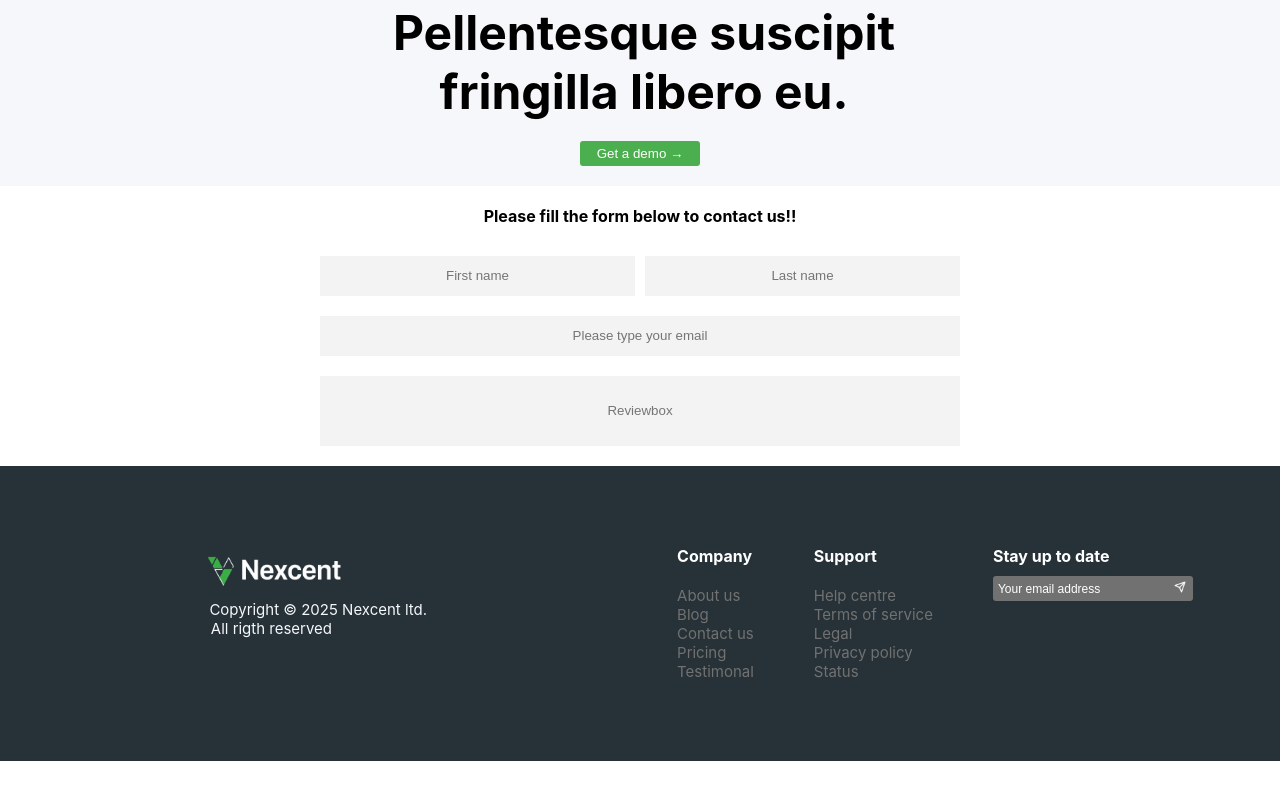
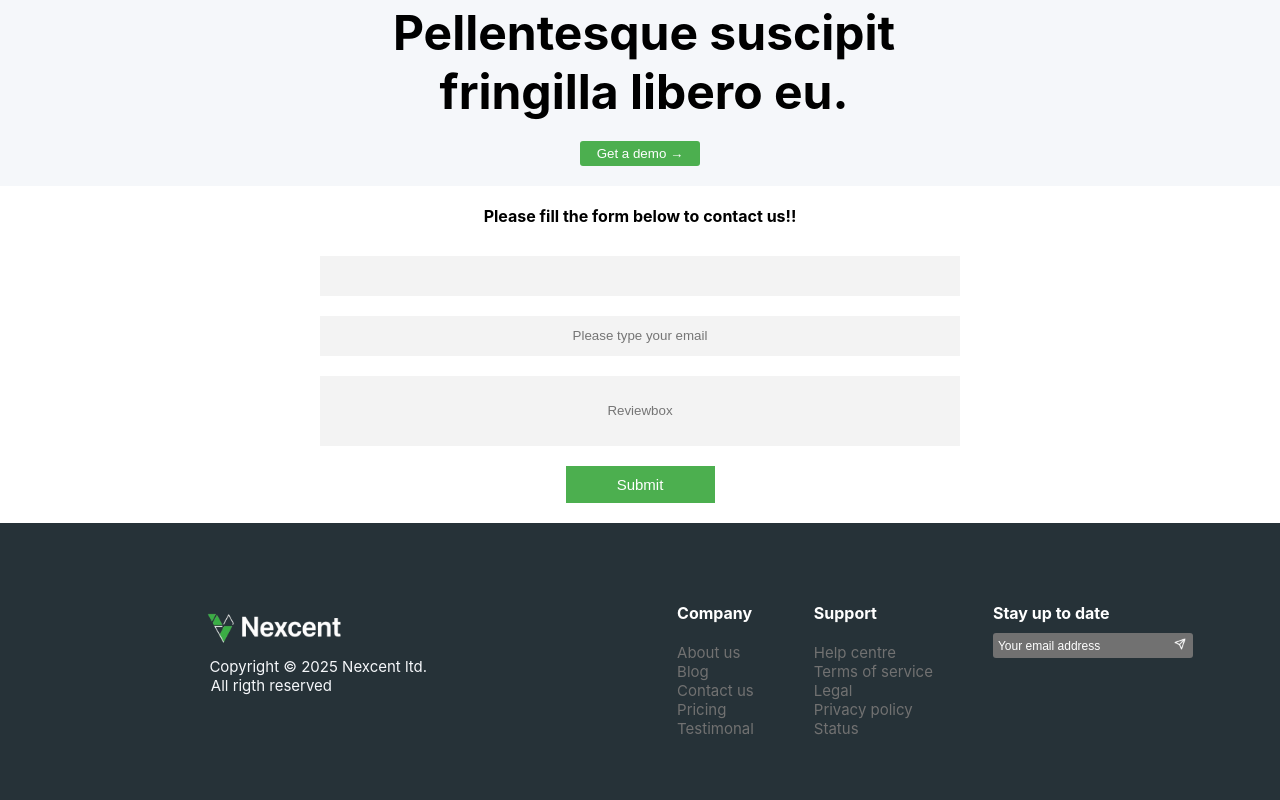
Before and after one commit to itsayusshh/Landing-Page, a React (Create React App) app: page / in a window 1280 px wide. Shown: the part 3702-4502 px from the top of the page. Before the commit the page ends 4463 px from the top, so only its background shows below. Built offline with nearby package versions, Linux system fonts and the light colour scheme.

Commit message:
added from and added email

```diff
--- a/package.json
+++ b/package.json
@@ -3,6 +3,7 @@
   "version": "0.1.0",
   "private": true,
   "dependencies": {
+    "@emailjs/browser": "^4.4.1",
     "@testing-library/dom": "^10.4.1",
     "@testing-library/jest-dom": "^6.8.0",
     "@testing-library/react": "^16.3.0",
--- /dev/null
+++ b/src/Button.js
@@ -0,0 +1,11 @@
+function Button({ buttonType = "button" }) {
+  return (
+    <>
+      <button type={buttonType} className="NB-2container-buttonss">
+        Submit
+      </button>
+    </>
+  );
+}
+
+export default Button;
--- a/src/Footer.js
+++ b/src/Footer.js
@@ -1,7 +1,34 @@
 import Logo from "./Nextcentlogo.png";
 import Airplane from "./airplane.png";
+import Button from "./Button.js";
+
+import React, { useRef } from "react";
+import emailjs from "@emailjs/browser";
 
 function Footer() {
+  const form = useRef();
+
+  const sendEmail = (e) => {
+    console.log("button click", e);
+    e.preventDefault();
+
+    emailjs
+      .sendForm("service_sdz97ym", "template_f2yyomm", form.current, {
+        publicKey: "q_l7Iktedxfb_Pqa3",
+      })
+      .then(
+        () => {
+          console.log("SUCCESS!");
+          form.current.reset();
+          alert("Success");
+        },
+        (error) => {
+          console.log("FAILED...", error.text);
+          alert("Failed");
+        }
+      );
+  };
+
   return (
     <>
       <div className="Pellentesque">
@@ -9,21 +36,26 @@ function Footer() {
         <button className="Pellentesque-button">Get a demo →</button>
       </div>
       <br />
-      <form className="ContactForm">
+      <form ref={form} onSubmit={sendEmail} className="ContactForm">
         <h4 className="Form">Please fill the form below to contact us!!</h4>
         <br />
         <div className="Row1">
-          <input className="text" placeholder="First name" />
-          <input type="text" placeholder="Last name" />
+          <input className="text" name="user_name" />
         </div>
         <br />
         <div className="Row2">
-          <input type="email" placeholder="Please type your email" />
+          <input
+            type="email"
+            name="user_email"
+            placeholder="Please type your email"
+          />
         </div>
         <br />
         <div className="Row3">
-          <input type="text" placeholder="Reviewbox" />
+          <input type="text" name="message" placeholder="Reviewbox" />
         </div>
+
+        <Button buttonType="submit" />
       </form>
       <br />
       <div className="Pellentesque-2">
--- a/src/Landingpage.css
+++ b/src/Landingpage.css
@@ -381,7 +381,7 @@
   width: 520px;
 }
 
-.NB-2container-button button {
+.NB-2container-buttonss {
   margin-top: 20px;
   margin-left: 0px;
   font-size: 15px;
@@ -621,6 +621,21 @@
   border: none;
   padding: 10px 0 10px 0;
   background-color: #f3f3f3;
+}
+
+.Submit {
+  color: #717171;
+  align-items: center;
+  height: 40px;
+  margin-top: 5px;
+  width: 100%;
+  border: none;
+}
+
+.Submit:hover {
+  cursor: pointer;
+  box-shadow: 5px 5px 10px gray;
+
 }
 
 @media only screen and (max-width: 1000px) {
--- a/src/Networksbar.js
+++ b/src/Networksbar.js
@@ -52,8 +52,8 @@ function Networkbar() {
               ipsum id gravida.
             </p>
           </div>
-          <div className="NB-2container-button">
-            <button>Learn More</button>
+          <div>
+            <button className="NB-2container-buttonss">Learn More</button>
           </div>
         </div>
       </div>
```
Also changed, not shown: 1 other file (tests, documents, lock files or other folders).
